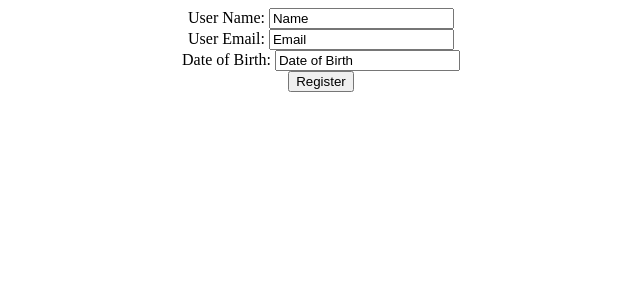
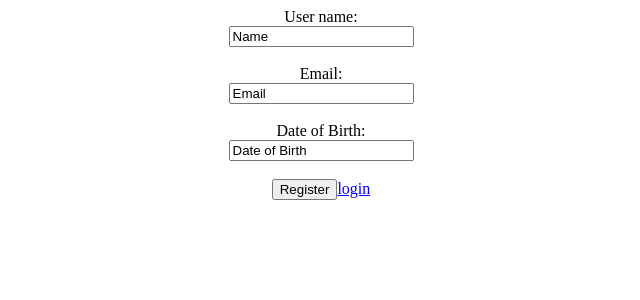
Before and after one commit to ArwaNashaat/NewsAppTask, a React (Create React App) app in the folder FrontEnd/: page / in a window 1280 px wide. Shown: the top 300 px of the page, without its empty margins (319-959 px from the left). Built offline with nearby package versions, Linux system fonts and the light colour scheme.

Commit message:
Create routes

```diff
--- a/FrontEnd/src/App.js
+++ b/FrontEnd/src/App.js
@@ -1,14 +1,33 @@
-import logo from './logo.svg';
 import './App.css';
 import RegisterComponent from './components/RegisterComponent'
 import LoginComponent from './components/LoginComponent'
+import {BrowserRouter, Route, Switch} from 'react-router-dom';
+const { Component } = require("react");
 
-function App() {
-  return (
-    <div className="App">
-      <RegisterComponent/>
-    </div>
-  );
+class App extends Component {
+  render() {
+    return (
+
+      <BrowserRouter>
+        <div className="App">
+          <Route path='/' component={RegisterComponent} exact={true}/>
+          <Route path='/Login' component={LoginComponent} exact={true}/>
+        </div>
+      </BrowserRouter>
+
+    );
+  }
 }
 
+
+const routes=(
+  <BrowserRouter>
+    <div>
+      <Route path='/login' component={LoginComponent}/>
+    </div>
+  </BrowserRouter>
+)
+
 export default App;
+
+// ReactDOM.render(routes, document.getElementById("app"));
--- a/FrontEnd/src/components/RegisterComponent.js
+++ b/FrontEnd/src/components/RegisterComponent.js
@@ -8,23 +8,28 @@ const { Component } = require("react");
         this.state = {
             name: "Name",
             email: "Email",
-            dateOfBirth: "Date of Birth",
-            password:"password"
+            dateOfBirth: "Date of Birth"
         }
         this.handleChange = this.handleChange.bind(this);
         this.register = this.register.bind(this);
     }
     render(){
         return(
-        <div className="registerComponent">
-            User Name: <input type="text" name="name" value={this.state.name} onChange={this.handleChange}/>
-            <br></br>
-            User Email: <input type="text" name="email" value={this.state.email} onChange={this.handleChange}/>
-            <br></br>
-            Date of Birth: <input type="text" name="dateOfBirth" value={this.state.dateOfBirth} onChange={this.handleChange}/>
-            <br></br>
-            <button onClick={this.register}>Register</button>
-        </div>
+            <form className="registerComponent">
+
+                <label for="name">User name:</label><br></br>
+                <input type="text" name="name" value={this.state.name} onChange={this.handleChange}/><br></br><br></br>
+
+                <label for="email">Email:</label><br></br>
+                <input type="text" name="email" value={this.state.email} onChange={this.handleChange}/><br></br><br></br>
+
+                <label for="dateOfBirth">Date of Birth:</label><br></br>
+                <input type="text" name="dateOfBirth" value={this.state.dateOfBirth} onChange={this.handleChange}/><br></br><br></br>
+
+                <button onClick={this.register}>Register</button>
+                <a href='/Login'>login</a>
+            </form>
+
         );
     }
 
@@ -43,9 +48,9 @@ const { Component } = require("react");
             headers: {'Content-Type': 'application/json', 'Accept':'application/json'}
         })
         .then(respone =>{
-            console.log(respone);
+            alert("Successfully Registered, please login");
         })
-        .catch(error => console.log(error))
+        .catch(error => alert("Please Check That You Entered Correct Email"))
     }
 
     verifyEmail(){
```
Also changed, not shown: 1 other file (tests, documents, lock files or other folders).
